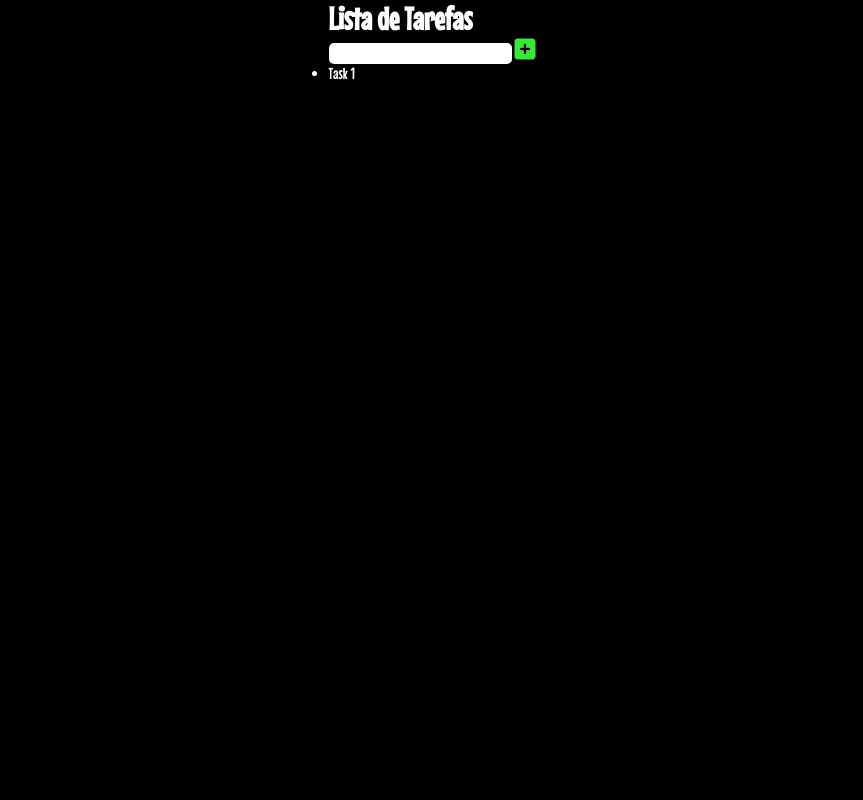
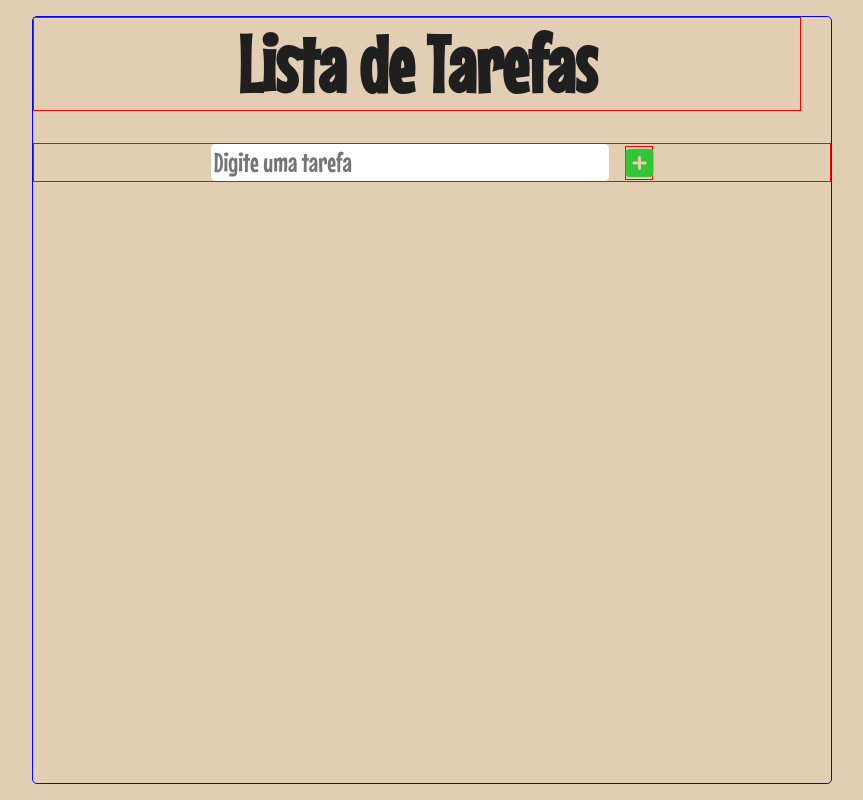
Before and after one commit to NegraoWalker/project1-to-do-list, a plain HTML site: page index.html in a window 1280 px wide. Shown: the whole page, without its empty margins (208-1071 px from the left). Drawn offline with Linux system fonts and the light colour scheme; a web font is replaced by a local one.

Commit message:
Alteração HTML e CSS
Foi desenvolvido o projeto final do HTML e CSS do projeto

```diff
--- a/index.html
+++ b/index.html
@@ -20,16 +20,18 @@
         </header>
 
         <form action="" id="form" class="form">
-            <input type="text" id="input-task" class="input-task">
+            <div id="input-btn-container" class="input-btn-container">
+                <input type="text" id="input-task" class="input-task" placeholder="Digite uma tarefa">
 
-            <button id="btn-task" class="btn-task">
-                <i class="fa-solid fa-square-plus icon-btn"></i>
-            </button>
+                <button id="btn-task" class="btn-task">
+                    <i class="fa-solid fa-square-plus icon-btn"></i>
+                </button>
+            </div>
         </form>
 
         <div id="container-task" class="container-task">
             <ul id="list-task" class="list-task">
-                <li>Task 1</li>
+
             </ul>
         </div>
     </div>
--- a/style.css
+++ b/style.css
@@ -6,43 +6,66 @@
 
 body {
     font-family: 'Mouse Memoirs', sans-serif;
+    background-color: #e2ceb3;
     display: flex;
     justify-content: center;
-    background-color: black;
-    color: white;
+    width: 100vw;
+    height: 100vh;
 }
 
+.container-main {
 
+    border: 1px solid blue;
+    border-radius: 5px;
+    width: 800px;
+    text-align: center;
+    margin: 1rem;
+}
 
+.title-app {
+    border: 1px solid red;
+    font-size: 2.5rem;
+    margin-bottom: 2rem;
+    margin-right: 30px;
+    color: rgb(32, 31, 31);
+}
 
-
-
-
-
-
-
-
-
-
+.input-btn-container {
+    border: 1px solid red;
+    display: flex;
+    justify-content: center;
+    text-align: center;
+}
 
 .input-task {
+    font-family: 'Mouse Memoirs', sans-serif;
+    font-size: 1.7rem;
+    border: 1px solid red;
     padding: 0.2rem;
     outline: none;
     border: none;
     border-radius: 5px;
+    width: 50%;
+    color: rgb(32, 31, 31);
 }
 
-
 .btn-task {
+    border: 1px solid red;
     border: none;
-    background-color: black;
+    background-color: #e2ceb3;
     color: white;
     font-weight: bold;
+    margin-left: 1rem;
 }
 
 .icon-btn {
-    font-size: 1.5rem;
-    width: 1.3rem;
+    border: 1px solid red;
+    font-size: 2rem;
+    width: 1.8rem;
     cursor: pointer;
-    color: rgb(57, 231, 57);
+    color: rgb(51, 197, 51);
 }
+
+.list-task {
+    list-style: none;
+}
```
